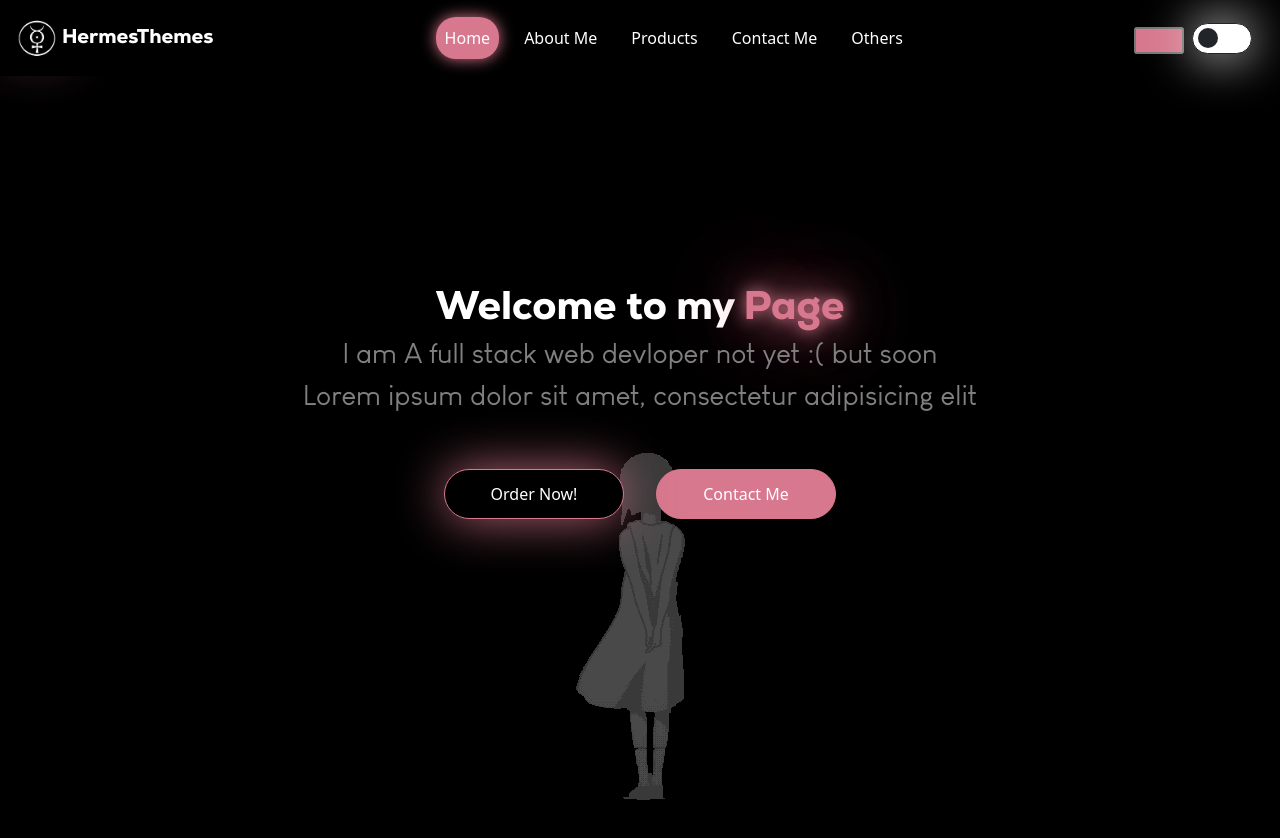
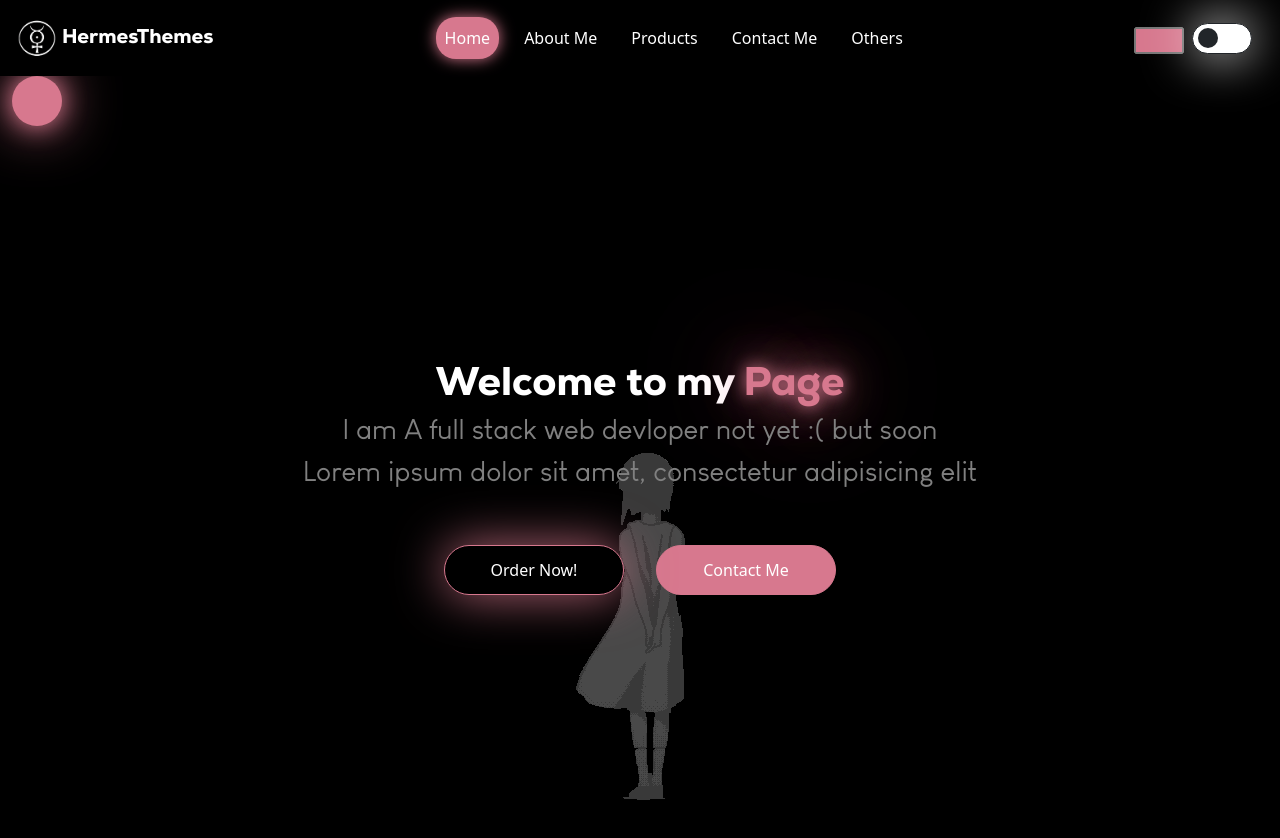
Before and after one commit to mbarekTrismegistus/HermesThemes, a Next.js app: page / in a window 1280 px wide. Shown: the top 838 px of the page. Before the commit the page ends 800 px from the top, so only its background shows below. Built offline with nearby package versions, Linux system fonts and the light colour scheme.

Commit message:
Update global.css

```diff
--- a/src/app/global.css
+++ b/src/app/global.css
@@ -86,6 +86,7 @@ main{
     justify-content: center;
     height: 100%;
     height: 100vh;
+    margin-top: 76px;
 
 }
 
```
